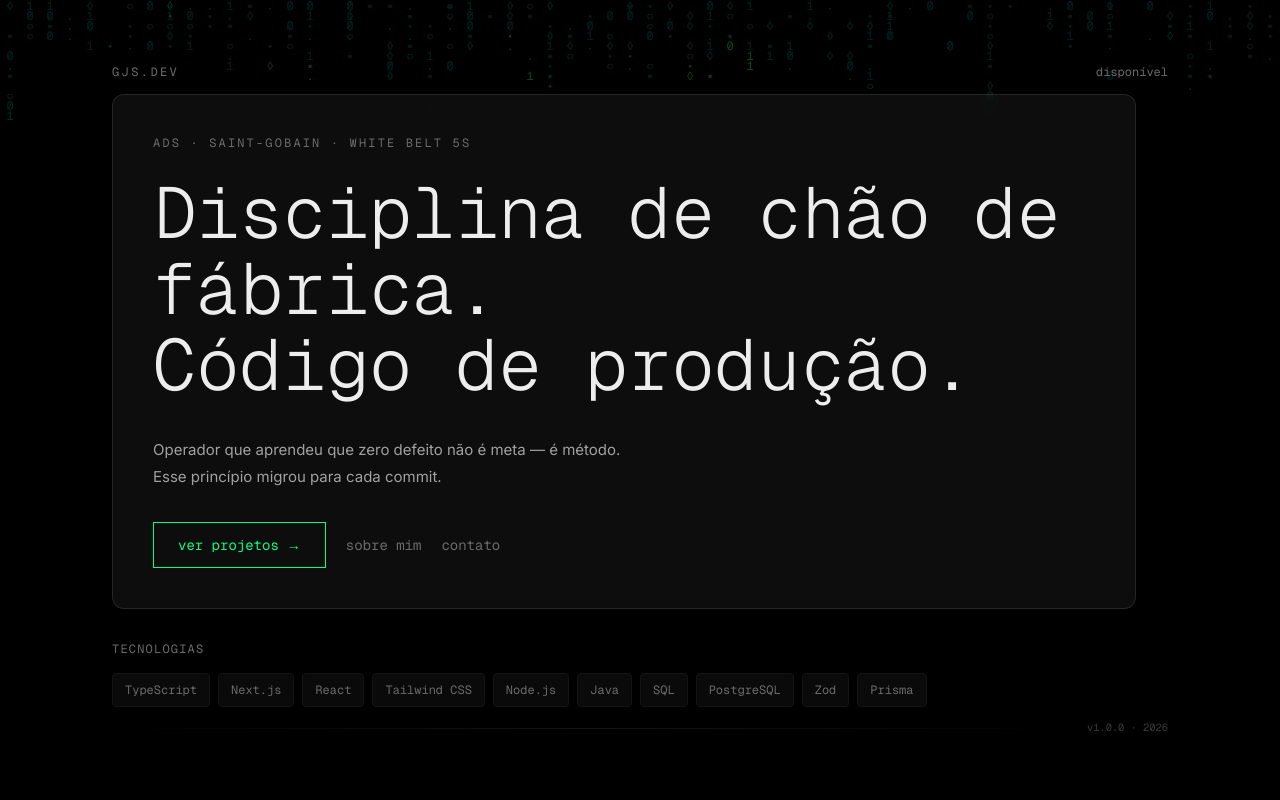
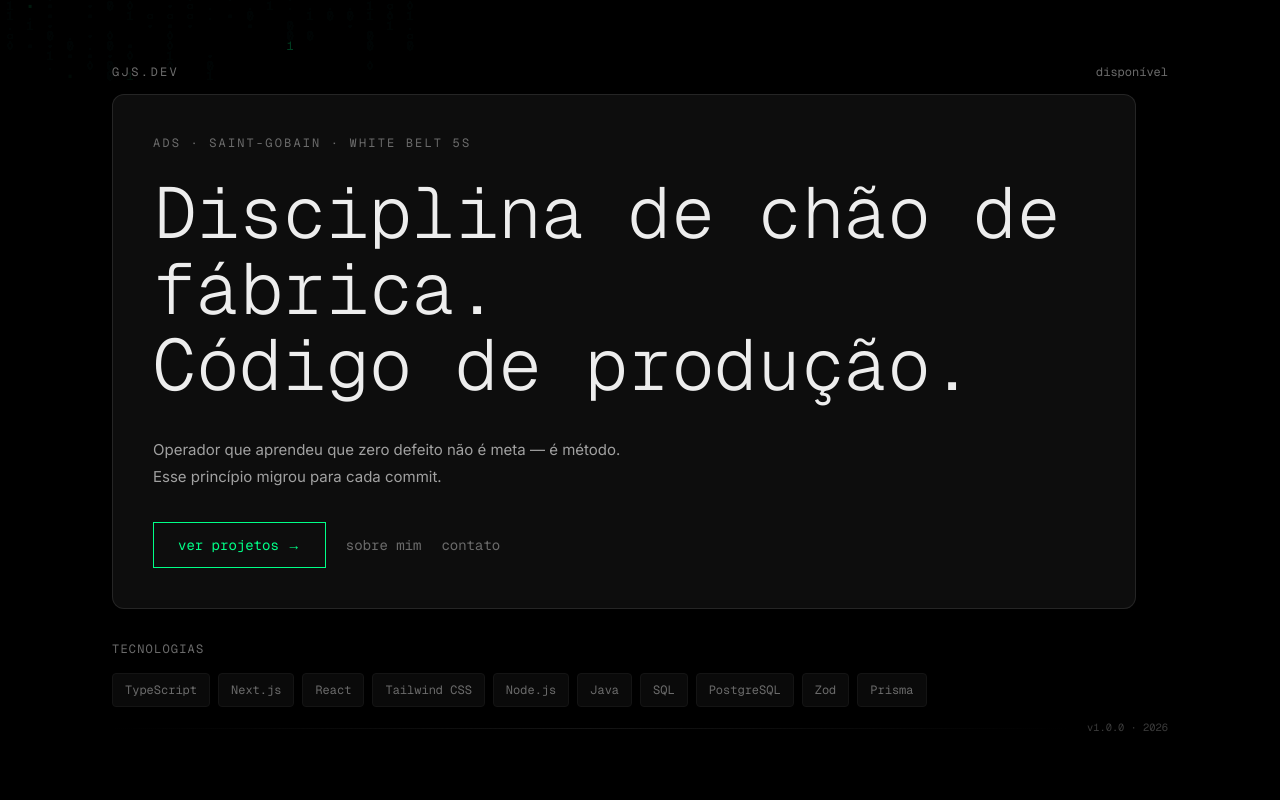
Before and after one commit to GabrielJose2004/meu-portfolio, a Next.js app: page / in a window 1280 px wide. Shown: the top 800 px of the page. Built offline with nearby package versions, Linux system fonts and the light colour scheme.

Commit message:
fix: corrige fade out e reduz densidade das particulas no background

```diff
--- a/src/components/ui/MatrixBackground.tsx
+++ b/src/components/ui/MatrixBackground.tsx
@@ -18,7 +18,7 @@ export function MatrixBackground() {
 
     const CHAR_WIDTH = 20
     const CHAR_HEIGHT = 20
-    const COLUMNS = Math.floor(canvas.width / CHAR_WIDTH)
+    const COLUMNS = Math.floor(canvas.width / (CHAR_WIDTH * 3)) // Reduz densidade: menos colunas
     const OPACITY = 0.3 // Debug: aumentado para visibilidade
     const SPEED = 0.5 // Velocidade lenta
 
@@ -29,11 +29,11 @@ export function MatrixBackground() {
     const chars = '01 .• ▪ ○ ◊'.split('')
 
     const draw = () => {
-      // Fundo semi-transparente para efeito de fade
-      ctx.fillStyle = 'rgba(0, 0, 0, 0.02)'
+      // Fade out forte: pinta com opacidade maior para limpar rastros
+      ctx.fillStyle = 'rgba(0, 0, 0, 0.1)'
       ctx.fillRect(0, 0, canvas.width, canvas.height)
 
-      // Cor signal (#00ff87) com opacidade muito baixa
+      // Cor signal (#00ff87) com opacidade debug
       ctx.fillStyle = 'rgba(0, 255, 135, ' + OPACITY + ')'
       ctx.font = '12px "Geist Mono", monospace'
       ctx.textAlign = 'center'
```
